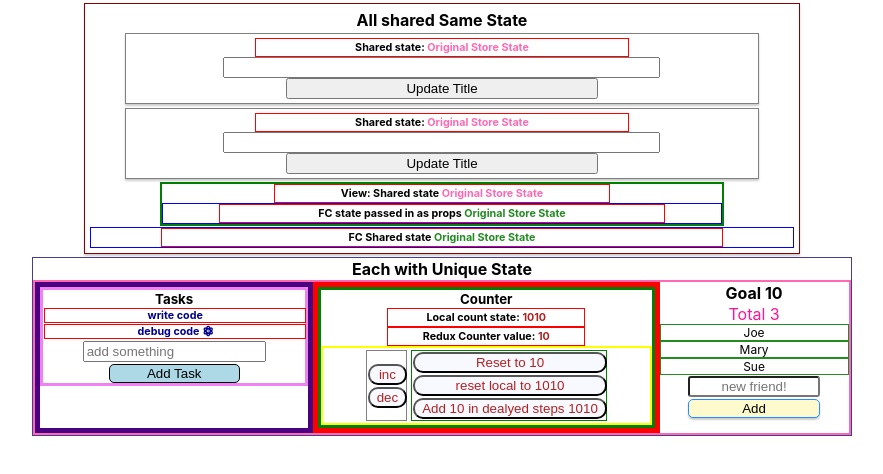
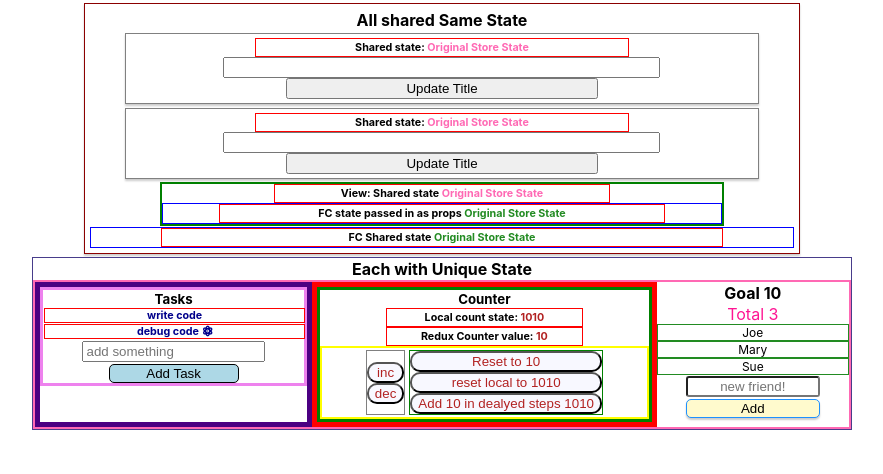
Before and after one commit to stevekutz/redux_exp2, a React (Create React App) app in the folder app/: page / in a window 1280 px wide. Shown: the top 474 px of the page, without its empty margins (198-1081 px from the left). Built offline with nearby package versions, Linux system fonts and the light colour scheme.

Commit message:
fixed styling on Counter buttons

```diff
--- a/app/src/styles/counter.css
+++ b/app/src/styles/counter.css
@@ -22,7 +22,7 @@ h5{
     color: firebrick;
     background-color: ghostwhite;
     border-radius: 10px;
-    margin: 1px;
+
 }
 
 .inc_dec{
--- a/app/src/styles/friends.css
+++ b/app/src/styles/friends.css
@@ -24,4 +24,6 @@
     background: lemonchiffon;
     border-radius: 5px;
     box-shadow: 0 2px 2px #ccc;
+    margin: 2px;
+    outline-style: none;
 }
```
